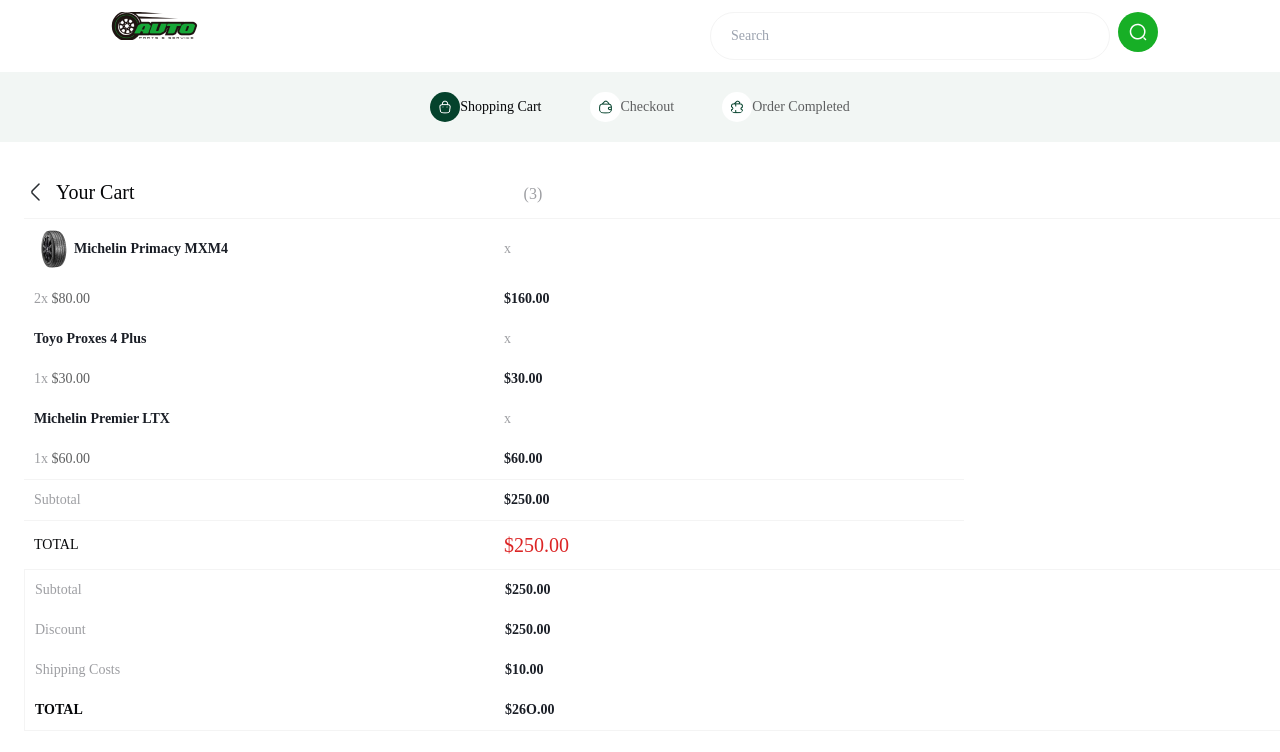
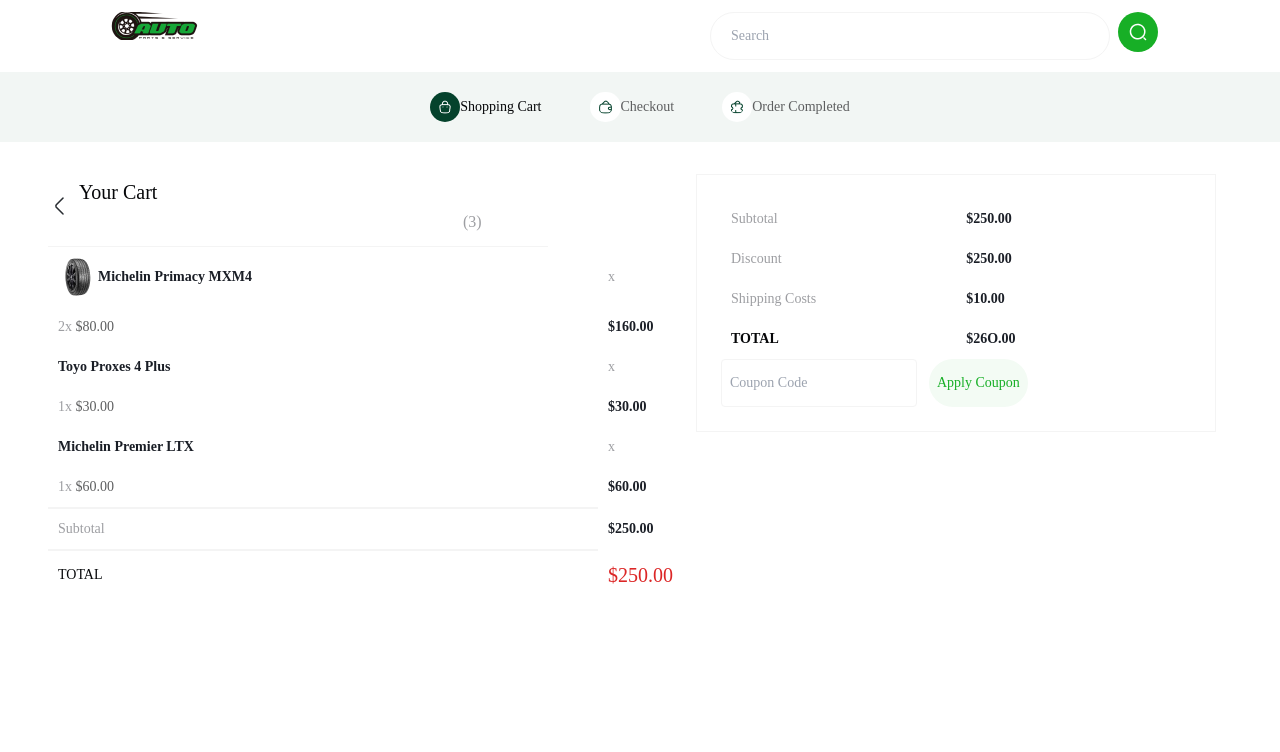
Before and after one commit to favouridoko1/hng-task2-frontend, a React (Vite) app: page /cart in a window 1280 px wide. Shown: the top 752 px of the page. Built offline with nearby package versions, Linux system fonts and the light colour scheme.

Commit message:
Commiting changes

```diff
--- a/src/Components/CartPage/Cart.jsx
+++ b/src/Components/CartPage/Cart.jsx
@@ -68,7 +68,7 @@ const Cart = () => {
           </figure>
         </li>
       </ul>
-      <div>
+      <div className="flex items-start justify-evenly">
         <ul className="m-6 yourCartContainer">
           <li className="flex items-center bdBottom">
             <figure>
@@ -114,23 +114,25 @@ const Cart = () => {
               <td>Michelin Premier LTX</td>
               <td className="text-fontColor font-light">x</td>
             </tr>
-
-            <tr className="bdBottom">
+            <tr>
               <td className="text-filterFont font-normal">
                 <span className="text-fontColor font-light">1x</span> $60.00
               </td>
               <td>$60.00</td>
             </tr>
-            <tr className="bdBottom">
+              <hr />
+            <tr>
               <td className="text-fontColor font-light">Subtotal</td>
               <td>$250.00</td>
             </tr>
+            <hr />
             <tr>
               <td className="text-topSelling text-sm font-normal">TOTAL</td>
               <td className="text-red text-xl font-normal">$250.00</td>
             </tr>
           </table>
-          <div className="borders">
+        </ul>
+        <div className="borders my-8 checkoutButtonContainer">
           <table className="text-sm font-semibold text-black">
             <tr>
               <td className="text-fontColor font-light">Subtotal</td>
@@ -149,8 +151,14 @@ const Cart = () => {
               <td>$26O.00</td>
             </tr>
           </table>
+          <div className="flex">
+          <input type="text" placeholder="Coupon Code" className="h-12 px-2 outline-none borders rounded mr-3" />
+          <button className="bg-lightGreen text-green text-sm font-normal rounded-3xl px-2">
+           Apply Coupon
+          </button>
+
           </div>
-        </ul>
+        </div>
       </div>
     </>
   );
--- a/src/Components/CartPage/cart.css
+++ b/src/Components/CartPage/cart.css
@@ -1,5 +1,6 @@
 .bdBottom {
     border-bottom: 1px solid #F4F4F4;
+    width: 500px;
 }
 
 .borders {
@@ -27,12 +28,24 @@ th {
 
 th,
 td {
-    width: 470px;
+    width: 350px;
     padding: 10px
 }
 
 .yourCartContainer {
-    width: 1440px;
+    width: 600px;
+}
+
+.checkoutButtonContainer {
+    width: 520px;
+    padding: 24px;
+    margin-right: 40px;
+}
+
+hr {
+    border: 1px solid #F4F4F4;
+    width: 550px;
+
 }
 
 
```
Lines whose indentation alone changed are shown as unchanged.
